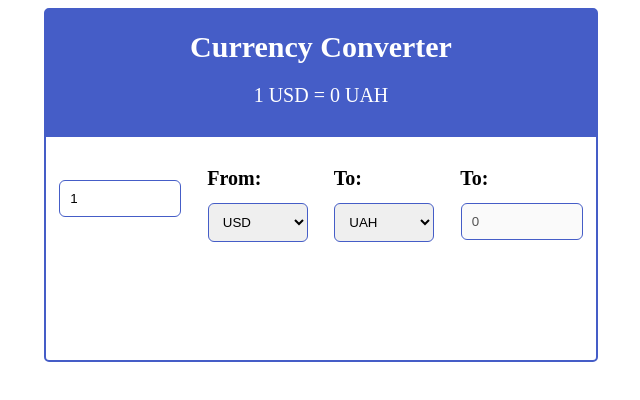
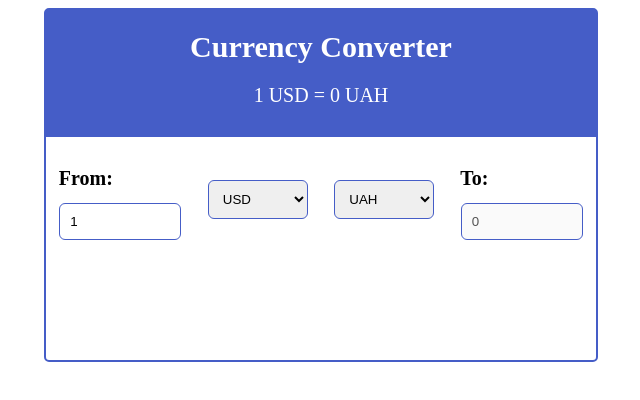
Before and after one commit to IraAmber/CurrencyConverter-main03, a React (Create React App) app: page / in a window 1280 px wide. Shown: the top 400 px of the page, without its empty margins (319-959 px from the left). Built offline with nearby package versions, Linux system fonts and the light colour scheme; no server answers.

Commit message:
modified

```diff
--- a/src/App.js
+++ b/src/App.js
@@ -32,13 +32,13 @@ function CurrencyConverter() {
           <AmountInput amount={amount} setAmount={setAmount} />
           <CurrencySelect
             id="from-currency-select"
-            label="From:"
+            //label="From:"
             currency={from}
             handleChange={handleFromChange}
           />
           <CurrencySelect
             id="to-currency-select"
-            label="To:"
+            //label="To:"
             currency={to}
             handleChange={handleToChange}
           />
--- a/src/input.js
+++ b/src/input.js
@@ -8,7 +8,7 @@ function AmountInput({ amount, setAmount }) {
 
   return (
     <div>
-      <label htmlFor="from-currency"> </label>
+      <label htmlFor="from-currency"> From: </label>
       <input
         id="from-currency"
         type="number"
```
